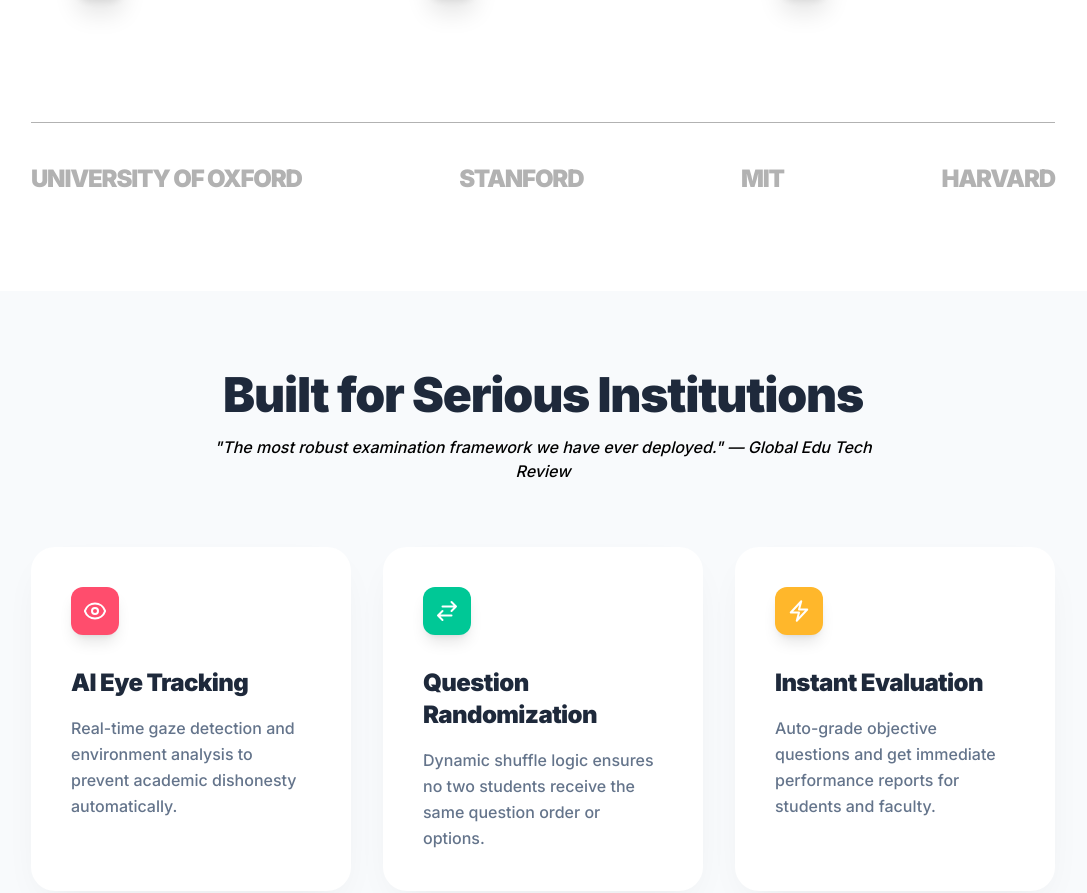
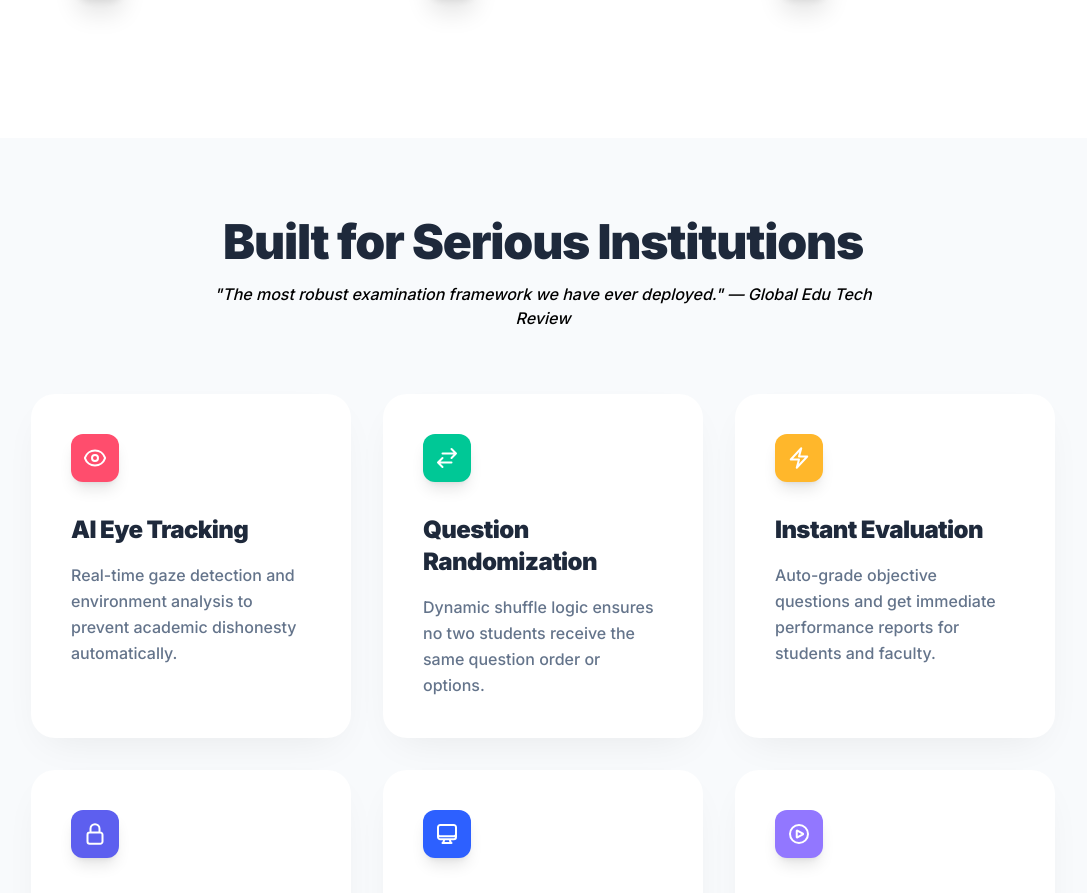
Before and after one commit to sohelma/oexam-client, a Next.js app: page / in a window 1280 px wide. Shown: the part 5406-6299 px from the top of the page, without its empty margins (97-1184 px from the left). Built offline with nearby package versions, Linux system fonts and the light colour scheme.

Commit message:
brand logos are reduced from testimonials

```diff
--- a/src/components/home/Testimonials/Testimonials.jsx
+++ b/src/components/home/Testimonials/Testimonials.jsx
@@ -101,15 +101,6 @@
           ))}
         </div>
 
-        {/* Brand Logos (Optional Minimalist Footer for Trust) */}
-        <div className="mt-20 pt-10 border-t border-base-200 flex flex-wrap justify-center md:justify-between items-center gap-8 opacity-30 grayscale hover:grayscale-0 transition-all duration-700">
-          <span className="font-black text-2xl tracking-tighter">
-            UNIVERSITY OF OXFORD
-          </span>
-          <span className="font-black text-2xl tracking-tighter">STANFORD</span>
-          <span className="font-black text-2xl tracking-tighter">MIT</span>
-          <span className="font-black text-2xl tracking-tighter">HARVARD</span>
-        </div>
       </div>
     </section>
   );
```
